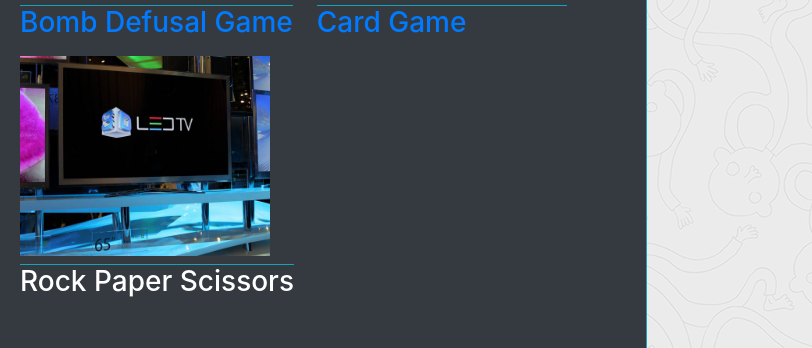
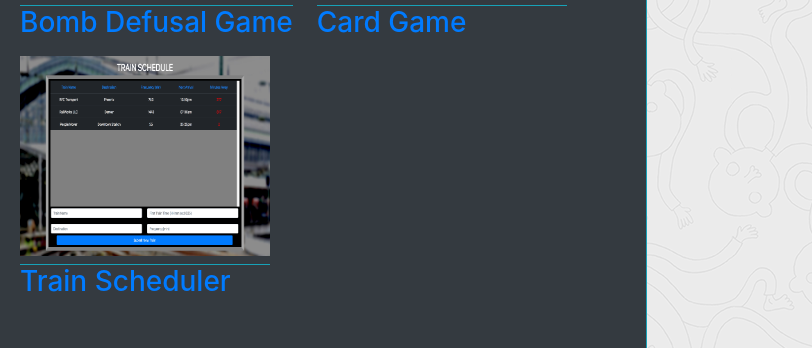
Before and after one commit to chancejm/Bootstrap-Portfolio, a plain HTML site: page portfolio.html in a window 1280 px wide. Shown: the part 413-761 px from the top of the page, 468-1280 px from the left. Drawn offline with nearby package versions, Linux system fonts and the light colour scheme.

Commit message:
Added Train Scheduler to Portfolio Page

```diff
--- a/portfolio.html
+++ b/portfolio.html
@@ -67,9 +67,9 @@
                             <a href="https://chancejm.github.io/GIPHYAPI-project/" target="_blank"><h3 class="border-top border-info my-2">Giphy Search</h3></a>
                           </div>
                           <div class="float-left pr-4 pb-2">
-                            <img src="assets/images/technics-q-c-640-480-9.jpg" alt="Rock Paper Scissors" width="250px" height="200px">
+                            <a href="https://chancejm.github.io/homework-7/"><img src="assets/images/train.png" alt="Train Scheduler" width="250px" height="200px"></a>
 
-                            <h3 class="border-top border-info my-2">Rock Paper Scissors</h3>
+                            <a href="https://chancejm.github.io/homework-7/"><h3 class="border-top border-info my-2">Train Scheduler</h3></a>
                           </div>
 
 
```
Also changed, not shown: assets/images/train.png (added), 3 other files.
